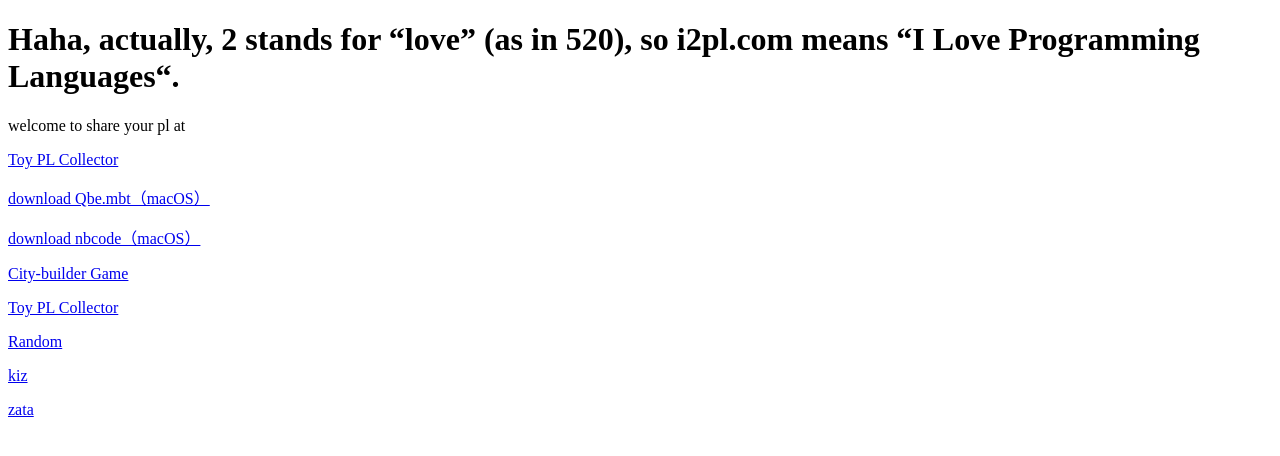
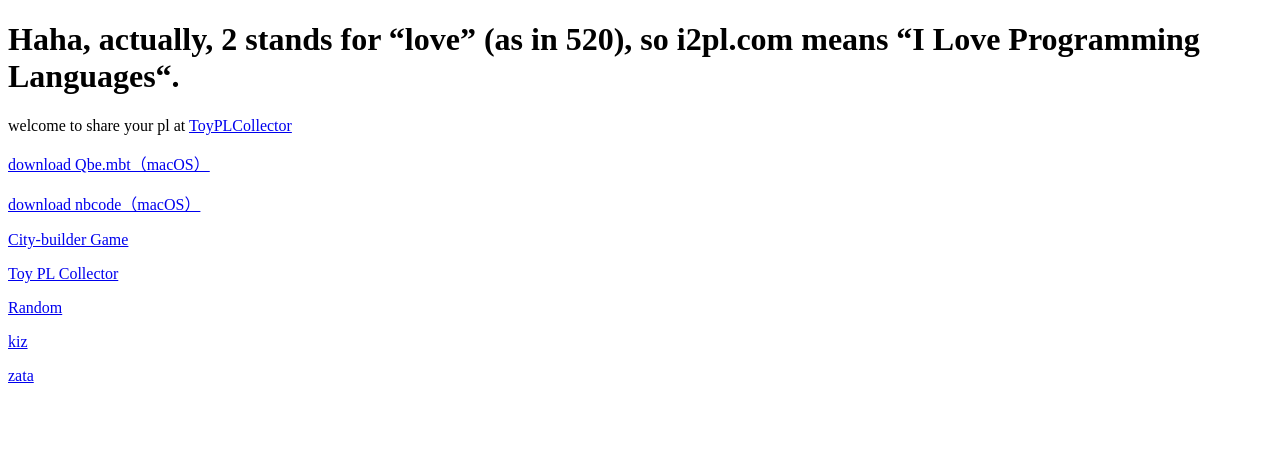
Before and after one commit to azhzx/i2pl.com, a plain HTML site: page index.html in a window 1280 px wide. Drawn offline with Linux system fonts and the light colour scheme.

Commit message:
Fix link text for Toy PL Collector

```diff
--- a/index.html
+++ b/index.html
@@ -6,7 +6,7 @@
 </head>
 <body>
     <h1>Haha, actually, 2 stands for “love” (as in 520), so i2pl.com means “I Love Programming Languages“.</h1>
-    <p>welcome to share your pl at <p><a href="https://coll.i2pl.com"> Toy PL Collector</a></p></p>
+    <p>welcome to share your pl at <a href="https://coll.i2pl.com"> ToyPLCollector</a></p>
     <p><a href="install-qbe-mbt.sh">download Qbe.mbt（macOS）</a></p>
     <p><a href="download-nbcode.html">download nbcode（macOS）</a></p>
     <p><a href="cbgame.html">City-builder Game</a></p>
```
